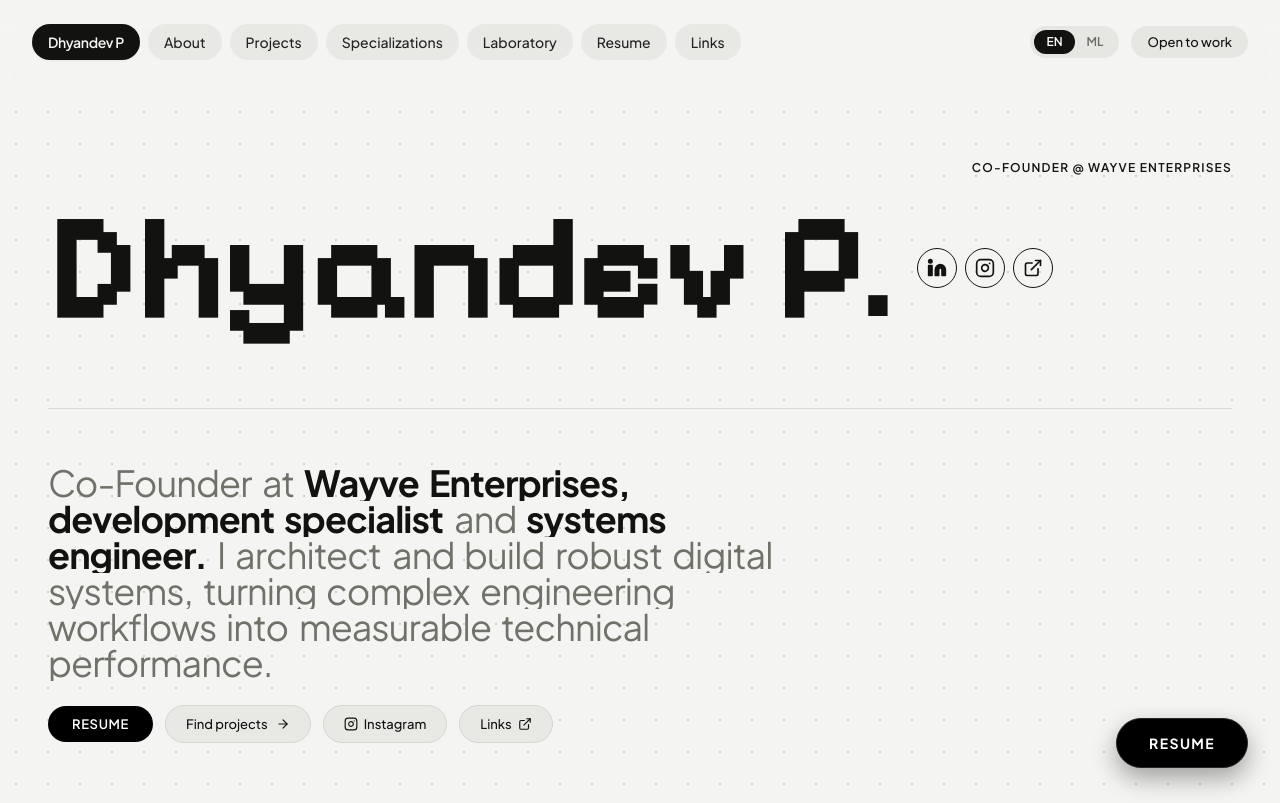
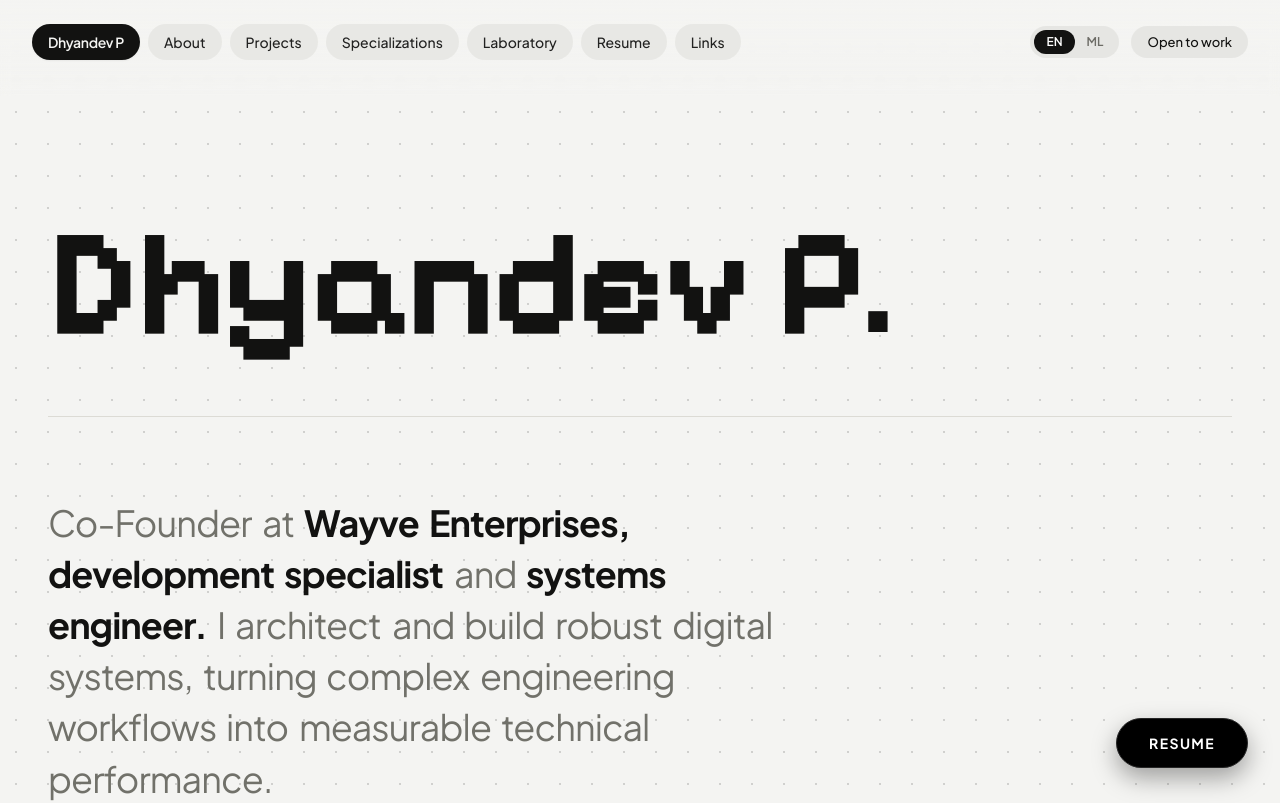
Before and after one commit to dhyandevp/dhyandev-portfolio, a React (Vite) app: page / in a window 1280 px wide. Shown: the top 803 px of the page. Built offline with nearby package versions, Linux system fonts and the light colour scheme.

Commit message:
refactor(ui): streamline hero sections and add breathing space across all pages

```diff
--- a/src/components/Hero.tsx
+++ b/src/components/Hero.tsx
@@ -1,6 +1,6 @@
 import React from 'react';
 import { m } from 'motion/react';
-import { Sparkles, Asterisk, ChevronsRight, ExternalLink, ArrowRight, Linkedin } from 'lucide-react';
+import { Sparkles, Asterisk, ChevronsRight, ArrowRight } from 'lucide-react';
 import { DeveloperProfile } from '../types/portfolio';
 
 import { heroTokens, specializations } from '../data/portfolioData';
@@ -13,28 +13,11 @@ import {
 } from '../lib/motion';
 import { useRouter } from '../lib/router';
 
-const InstagramIcon = ({ className = "w-4 h-4" }: { className?: string }) => (
-  <svg
-    viewBox="0 0 24 24"
-    fill="none"
-    stroke="currentColor"
-    strokeWidth="2"
-    strokeLinecap="round"
-    strokeLinejoin="round"
-    className={className}
-    aria-hidden="true"
-  >
-    <rect width="20" height="20" x="2" y="2" rx="5" ry="5" />
-    <path d="M16 11.37A4 4 0 1 1 12.63 8 4 4 0 0 1 16 11.37z" />
-    <line x1="17.5" x2="17.51" y1="6.5" y2="6.5" />
-  </svg>
-);
-
 interface HeroProps {
   readonly profile: DeveloperProfile;
 }
 
-export const Hero: React.FC<HeroProps> = ({ profile }) => {
+export const Hero: React.FC<HeroProps> = ({ profile: _profile }) => {
   const { navigate, path } = useRouter();
   const isResumeOpen = path === '/resume' || path === '/printer' || path === '/cv';
 
@@ -51,86 +34,28 @@ export const Hero: React.FC<HeroProps> = ({ profile }) => {
     }
   };
 
-  const instagramHref = profile.instagramUrl || 'https://instagram.com/Dhyandev_p';
-
   return (
     <section className="w-full bg-transparent relative">
-      <div className="max-w-7xl mx-auto px-6 md:px-12 pt-16 sm:pt-20 pb-0">
-        {/* 1. Metadata Tag Row Above Name */}
+      <div className="max-w-7xl mx-auto px-6 md:px-12 pt-20 sm:pt-28 md:pt-32 pb-0">
+        {/* The Iconic Colossal Pixel Typography Name */}
         <m.div
           variants={revealVariant}
           initial="hidden"
           animate="visible"
-          className="w-full flex justify-end mb-3 sm:mb-4"
+          className="w-full pb-10 sm:pb-14 md:pb-18 border-b border-[#D6D5CF]/80"
         >
-          <div className="text-[11px] sm:text-xs font-sans uppercase tracking-widest font-semibold text-[#121211]">
-            CO-FOUNDER @ WAYVE ENTERPRISES
+          <div className="font-pixel font-bold text-[12vw] sm:text-7xl md:text-8xl lg:text-[9.5rem] text-[#121211] tracking-tight leading-none select-none">
+            Dhyandev P.
           </div>
         </m.div>
 
-        {/* 2. The Iconic Colossal Pixel Typography Name + Social Badges (At the Top) */}
-        <m.div
-          variants={revealVariant}
-          initial="hidden"
-          animate="visible"
-          className="w-full pb-8 sm:pb-12 md:pb-16 border-b border-[#D6D5CF]/80 flex flex-wrap items-center gap-3 sm:gap-6"
-        >
-          <div className="font-pixel font-bold text-[11.5vw] sm:text-7xl md:text-8xl lg:text-[9.5rem] text-[#121211] tracking-tight leading-none select-none">
-            Dhyandev P.
-          </div>
-
-          <div className="flex items-center gap-2">
-            {/* LinkedIn Badge Button beside name */}
-            <m.a
-              href={profile.linkedinUrl}
-              target="_blank"
-              rel="noreferrer"
-              whileTap={tapScale}
-              whileHover={{ scale: 1.05 }}
-              className="w-9 h-9 sm:w-10 sm:h-10 border border-[#121211] rounded-full flex items-center justify-center text-[#121211] hover:bg-[#121211] hover:text-white transition-colors"
-              aria-label="LinkedIn profile of Dhyandev P."
-              title="LinkedIn profile"
-            >
-              <Linkedin className="w-4 h-4 sm:w-5 sm:h-5 fill-current" />
-            </m.a>
-
-            {/* Instagram Badge Button */}
-            <m.a
-              href={instagramHref}
-              target="_blank"
-              rel="noreferrer"
-              whileTap={tapScale}
-              whileHover={{ scale: 1.05 }}
-              className="w-9 h-9 sm:w-10 sm:h-10 border border-[#121211] rounded-full flex items-center justify-center text-[#121211] hover:bg-[#121211] hover:text-white transition-colors"
-              aria-label="Instagram profile of Dhyandev P."
-              title="Instagram profile (@Dhyandev_p)"
-            >
-              <InstagramIcon className="w-4 h-4 sm:w-5 sm:h-5" />
-            </m.a>
-
-            {/* Linktree Badge Button */}
-            <m.a
-              href={profile.linktreeUrl}
-              target="_blank"
-              rel="noreferrer"
-              whileTap={tapScale}
-              whileHover={{ scale: 1.05 }}
-              className="w-9 h-9 sm:w-10 sm:h-10 border border-[#121211] rounded-full flex items-center justify-center text-[#121211] hover:bg-[#121211] hover:text-white transition-colors"
-              aria-label="Links profile of Dhyandev P."
-              title="Links profile (links.dhyandev.sbs)"
-            >
-              <ExternalLink className="w-4 h-4 sm:w-5 sm:h-5" />
-            </m.a>
-          </div>
-        </m.div>
-
-        {/* 3. Value Proposition Statement with word-by-word mask reveal */}
-        <div className="max-w-3xl pt-10 sm:pt-14 mb-12 sm:mb-16">
+        {/* Value Proposition Statement with word-by-word mask reveal */}
+        <div className="max-w-3xl pt-12 sm:pt-16 md:pt-20 mb-14 sm:mb-20">
           <m.h1
             variants={wordMaskContainer}
             initial="hidden"
             animate="visible"
-            className="font-sans text-2xl sm:text-3xl md:text-[36px] font-normal leading-[1.32] tracking-tight"
+            className="font-sans text-2xl sm:text-3xl md:text-[36px] font-normal leading-[1.38] sm:leading-[1.42] tracking-tight"
           >
             {heroTokens.map((token, idx) => (
               <span key={idx} className="inline-block overflow-hidden mr-[0.28em] align-top">
@@ -148,26 +73,13 @@ export const Hero: React.FC<HeroProps> = ({ profile }) => {
             ))}
           </m.h1>
 
-          {/* Quick Action Badges */}
+          {/* Focused Primary Actions */}
           <m.div
             variants={revealVariant}
             initial="hidden"
             animate="visible"
-            className="mt-6 flex flex-wrap items-center gap-3"
+            className="mt-8 sm:mt-10 flex flex-wrap items-center gap-3 sm:gap-4"
           >
-            <m.a
-              href="/resume"
-              onClick={(e) => {
-                e.preventDefault();
-                navigate('/resume');
-              }}
-              whileTap={tapScale}
-              whileHover={{ scale: 1.02 }}
-              transition={{ duration: 0.15, ease: 'easeOut' }}
-              className="px-6 py-2.5 bg-black text-white font-sans text-xs sm:text-[13px] font-semibold tracking-wider hover:bg-neutral-800 transition-colors duration-150 inline-flex items-center shadow-xs cursor-pointer rounded-full select-none"
-            >
-              <span>RESUME</span>
-            </m.a>
             <m.a
               href="/projects"
               onClick={(e) => {
@@ -177,34 +89,23 @@ export const Hero: React.FC<HeroProps> = ({ profile }) => {
               whileTap={tapScale}
               whileHover={{ scale: 1.02 }}
               transition={{ duration: 0.15, ease: 'easeOut' }}
-              className="px-5 py-2.5 border border-[#D6D5CF] bg-[#E5E5E1]/80 text-[#121211] font-sans text-xs sm:text-[13px] font-medium hover:bg-[#D8D8D4] hover:border-black transition-colors duration-150 inline-flex items-center gap-2 shadow-xs cursor-pointer rounded-full select-none"
+              className="px-6 py-3 bg-[#121211] text-[#F4F4F2] font-sans text-xs sm:text-[13px] font-semibold tracking-wide hover:bg-neutral-800 transition-colors duration-150 inline-flex items-center gap-2 shadow-xs cursor-pointer rounded-full select-none"
             >
-              <span>Find projects</span>
+              <span>Explore Projects</span>
               <ArrowRight className="w-3.5 h-3.5" />
             </m.a>
             <m.a
-              href={instagramHref}
-              target="_blank"
-              rel="noreferrer"
+              href="/about"
+              onClick={(e) => {
+                e.preventDefault();
+                navigate('/about');
+              }}
               whileTap={tapScale}
               whileHover={{ scale: 1.02 }}
               transition={{ duration: 0.15, ease: 'easeOut' }}
-              className="px-5 py-2.5 border border-[#D6D5CF] bg-[#E5E5E1]/80 text-[#121211] font-sans text-xs sm:text-[13px] font-medium hover:bg-[#D8D8D4] hover:border-black transition-colors duration-150 inline-flex items-center gap-1.5 shadow-xs cursor-pointer rounded-full select-none"
+              className="px-6 py-3 border border-[#D6D5CF] bg-white/80 text-[#121211] font-sans text-xs sm:text-[13px] font-medium hover:bg-white hover:border-[#121211] transition-colors duration-150 inline-flex items-center shadow-xs cursor-pointer rounded-full select-none"
             >
-              <InstagramIcon className="w-3.5 h-3.5" />
-              <span>Instagram</span>
-            </m.a>
-            <m.a
-              href={profile.linktreeUrl}
-              target="_blank"
-              rel="noreferrer"
-              whileTap={tapScale}
-              whileHover={{ scale: 1.02 }}
-              transition={{ duration: 0.15, ease: 'easeOut' }}
-              className="px-5 py-2.5 border border-[#D6D5CF] bg-[#E5E5E1]/80 text-[#121211] font-sans text-xs sm:text-[13px] font-medium hover:bg-[#D8D8D4] hover:border-black transition-colors duration-150 inline-flex items-center gap-1.5 shadow-xs cursor-pointer rounded-full select-none"
-            >
-              <span>Links</span>
-              <ExternalLink className="w-3.5 h-3.5" />
+              <span>Background & Bio</span>
             </m.a>
           </m.div>
         </div>
--- a/src/components/ProjectsSection.tsx
+++ b/src/components/ProjectsSection.tsx
@@ -24,36 +24,12 @@ export const ProjectsSection: React.FC<ProjectsSectionProps> = ({ projects }) =>
     : projects.filter((p) => p.category === selectedCategory);
 
   return (
-    <section id="projects" className="w-full py-16 md:py-24 border-b border-hairline bg-transparent content-visibility-auto">
+    <section id="projects" className="w-full pt-10 sm:pt-14 pb-20 sm:pb-28 border-b border-hairline bg-transparent content-visibility-auto">
       <div className="max-w-7xl mx-auto px-6 md:px-12">
-        {/* Section Heading & Category Filter Controls */}
-        <div className="flex flex-col lg:flex-row lg:items-end justify-between gap-8 mb-12">
-          <m.div
-            initial="hidden"
-            whileInView="visible"
-            viewport={standardViewport}
-            variants={revealVariant}
-            className="max-w-2xl"
-          >
-            <h2 className="font-sans font-bold text-3xl sm:text-4xl text-black tracking-tight mb-3">
-              Production systems, edge pipelines, and hardware instruments.
-            </h2>
-            <p className="text-sm sm:text-base text-ink-muted leading-relaxed font-sans">
-              Real-world engineering executed across computer vision, decentralized disaster telemetry,
-              GNOME desktop extensions, hardware state machines, and high-performance full-stack web platforms.
-            </p>
-          </m.div>
-
-          {/* Filter Badges with whileTap */}
-          <m.div
-            initial="hidden"
-            whileInView="visible"
-            viewport={standardViewport}
-            variants={revealVariant}
-            className="flex flex-wrap items-center gap-1.5 font-mono text-xs"
-          >
-            <span className="text-ink-faint mr-1 flex items-center gap-1 text-[11px]">
-              <SlidersHorizontal className="w-3 h-3" /> FILTER:
+        {/* Category Filter Controls */}
+        <div className="flex flex-wrap items-center gap-2 font-mono text-xs mb-12 sm:mb-16">
+          <span className="text-ink-faint mr-2 flex items-center gap-1.5 text-xs font-semibold uppercase tracking-wider">
+            <SlidersHorizontal className="w-3.5 h-3.5" /> FILTER:
           </span>
           {categories.map((cat) => (
             <m.button
@@ -61,17 +37,16 @@ export const ProjectsSection: React.FC<ProjectsSectionProps> = ({ projects }) =>
               type="button"
               whileTap={tapScale}
               onClick={() => setSelectedCategory(cat)}
-                className={`px-3 py-1.5 text-[11px] font-medium transition-colors ${
+              className={`px-3.5 py-1.5 text-xs font-medium rounded-full transition-colors cursor-pointer select-none ${
                 selectedCategory === cat
-                    ? 'bg-black text-white'
-                    : 'bg-[#F4F4F4] text-black hover:bg-[#EAEAEA]'
+                  ? 'bg-black text-white shadow-xs'
+                  : 'bg-white/80 border border-[#D6D5CF] text-[#121211] hover:bg-white hover:border-[#121211]'
               }`}
               aria-pressed={selectedCategory === cat}
             >
               {cat}
             </m.button>
           ))}
-          </m.div>
         </div>
 
         {/* Responsive Grid: 1 col (<640px), 2 cols (640-1024px tablet), 3 cols (>1024px desktop) */}
```
Also changed, not shown: src/components/AboutSection.tsx (+10 -12 lines), src/components/ContactSection.tsx (+18 -9 lines), src/components/SpecializationsSection.tsx (+1 -17 lines), src/components/TechnicalNotesSection.tsx (+1 -16 lines), src/pages/ContactPage.tsx (+2 -24 lines), src/pages/NotesPage.tsx (+4 -4 lines), src/pages/ProjectsPage.tsx (+6 -6 lines), src/pages/SpecializationsPage.tsx (+4 -4 lines). Lines whose indentation alone changed are shown as unchanged.
